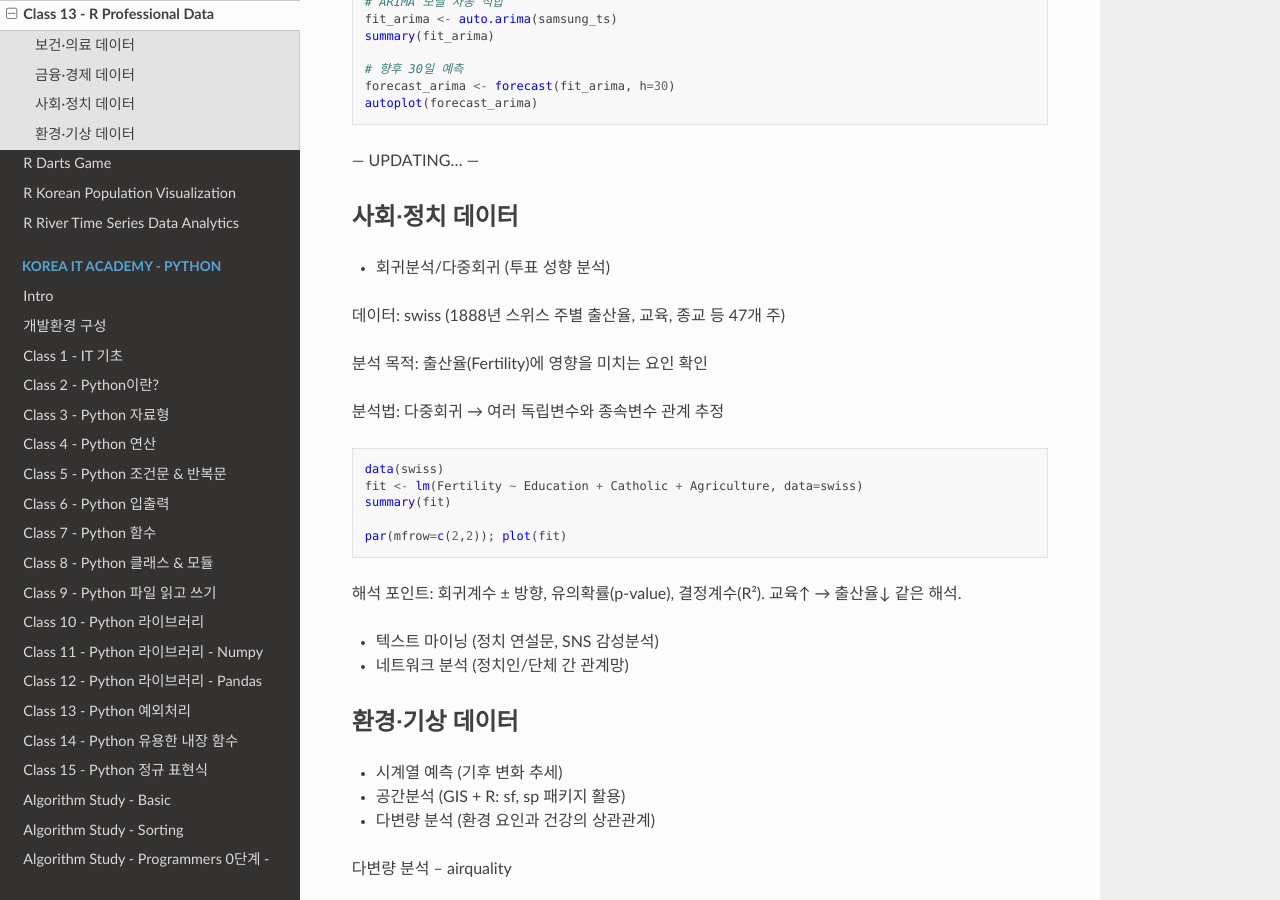
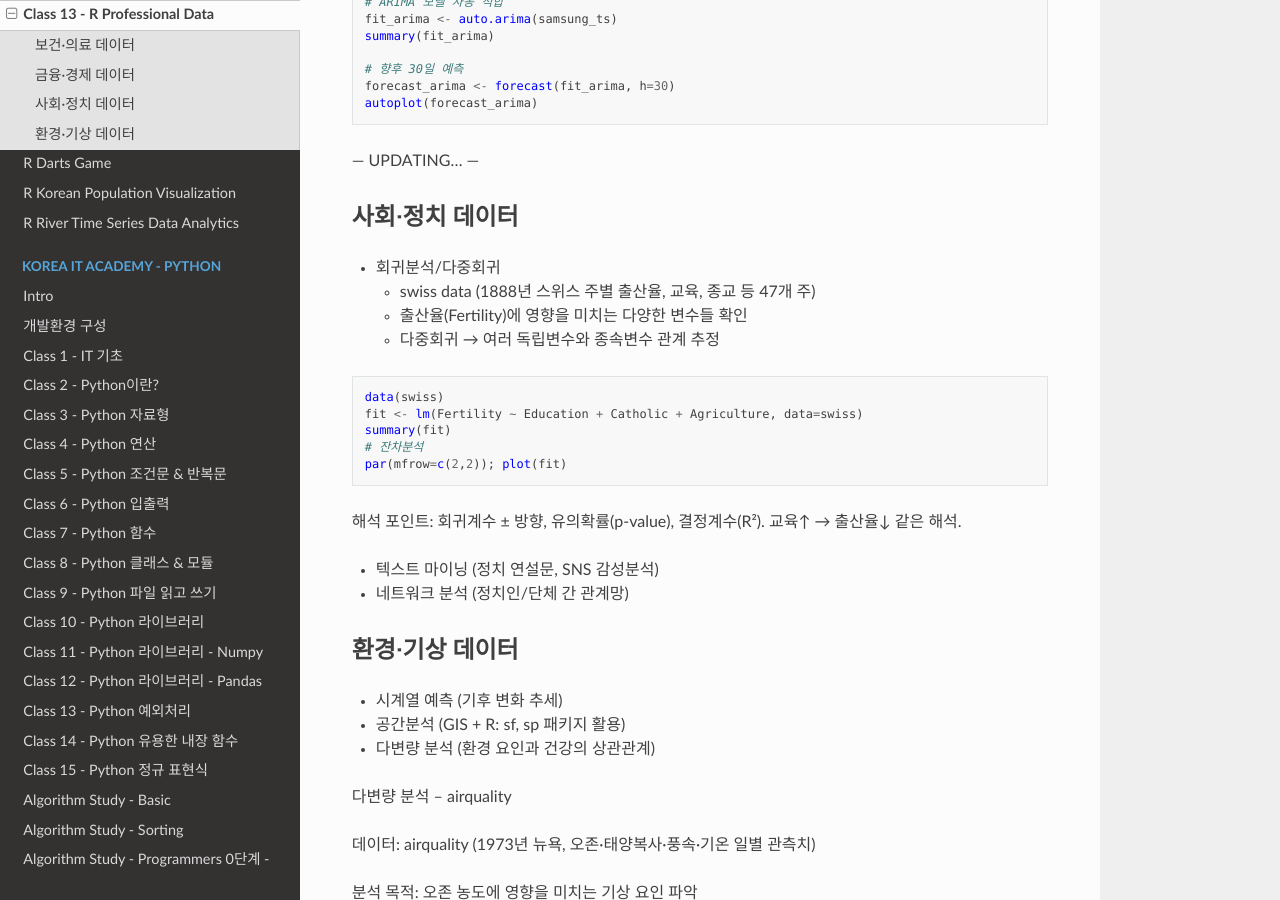
Before and after one commit to JeongSooNa/JeongSooNa-Docs, a Sphinx documentation site: the page built from docs/Korea_IT_Academy-DA/class_13.md, in a window 1280 px wide and 900 px high, scrolled down 2503 px. Built offline with Sphinx 7.4.7 and the Read the Docs theme 3.1.0, drawn with Linux system fonts in a browser that asks for light colours; pages that are not in the unit, such as notebooks, are missing from menus.

Commit message:
update docs

````diff
--- a/docs/Korea_IT_Academy-DA/class_13.md
+++ b/docs/Korea_IT_Academy-DA/class_13.md
@@ -120,19 +120,16 @@ autoplot(forecast_arima)
 
 ### 사회·정치 데이터
 
-- 회귀분석/다중회귀 (투표 성향 분석)
-
-데이터: swiss (1888년 스위스 주별 출산율, 교육, 종교 등 47개 주)
-
-분석 목적: 출산율(Fertility)에 영향을 미치는 요인 확인
-
-분석법: 다중회귀 → 여러 독립변수와 종속변수 관계 추정
+- 회귀분석/다중회귀
+    - swiss data (1888년 스위스 주별 출산율, 교육, 종교 등 47개 주)
+    - 출산율(Fertility)에 영향을 미치는 다양한 변수들 확인
+    - 다중회귀 → 여러 독립변수와 종속변수 관계 추정
 
 ```r
 data(swiss)
 fit <- lm(Fertility ~ Education + Catholic + Agriculture, data=swiss)
 summary(fit)
-
+# 잔차분석
 par(mfrow=c(2,2)); plot(fit)
 ```
 
````
Also changed, not shown: docs/Korea_IT_Academy-DA/class_9.md (+1 -5 lines).
